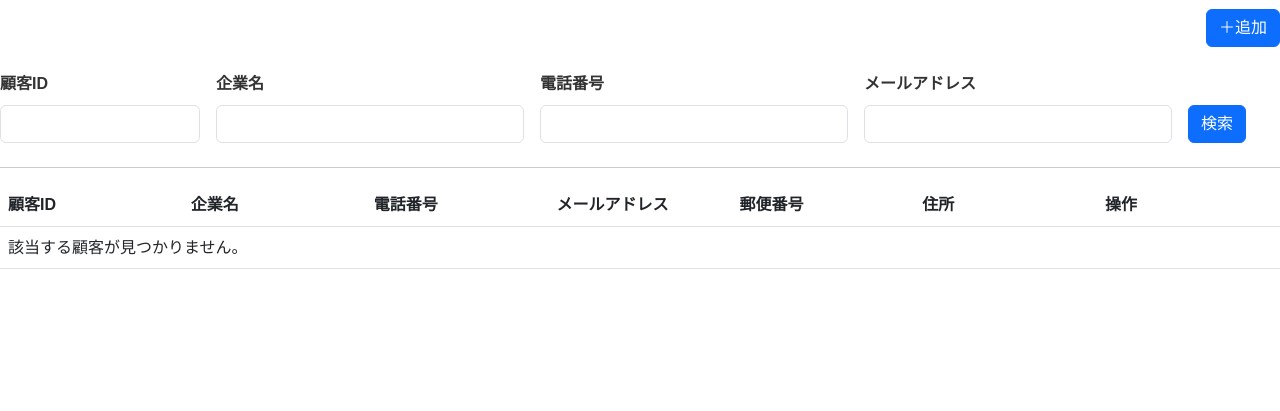
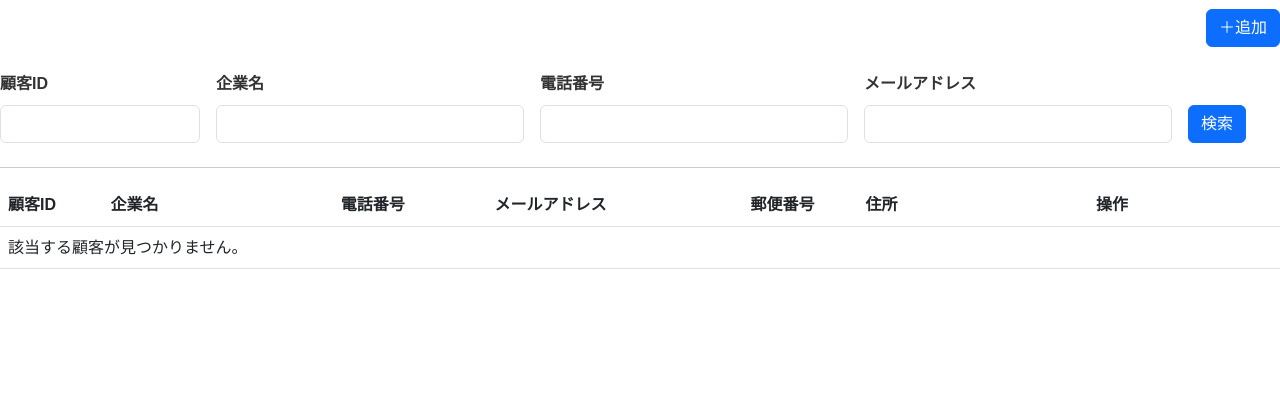
Before and after one commit to Kobadai722/phpSystem, a PHP site: page /customer/customer.php in a window 1280 px wide. Shown: the part 151-562 px from the top of the page. Run offline with PHP 8.4, Linux system fonts and the light colour scheme; data that the repository does not hold is empty; a stand-in replaces the project's code that opens the database connection.

Commit message:
fix ボタン部分の配置の修正

```diff
--- a/customer/customer-search.js
+++ b/customer/customer-search.js
@@ -44,20 +44,21 @@ document.addEventListener('DOMContentLoaded', function() {
         customers.forEach(customer => {
             let row = `
                 <tr>
-                    <td scope="row">${escapeHtml(customer.CUSTOMER_ID)}</td>
-                    <td>${escapeHtml(customer.NAME)}</td>
-                    <td>${escapeHtml(customer.CELL_NUMBER)}</td>
-                    <td>${escapeHtml(customer.MAIL)}</td>
-                    <td>${escapeHtml(customer.POST_CODE)}</td>
-                    <td>${escapeHtml(customer.ADDRESS)}</td>
-                    <td>
+                    <td class="col-id" scope="row">${escapeHtml(customer.CUSTOMER_ID)}</td>
+                    <td class="col-name">${escapeHtml(customer.NAME)}</td>
+                    <td class="col-tel">${escapeHtml(customer.CELL_NUMBER)}</td>
+                    <td class="col-mail">${escapeHtml(customer.MAIL)}</td>
+                    <td class="col-post">${escapeHtml(customer.POST_CODE)}</td>
+                    <td class="col-address">${escapeHtml(customer.ADDRESS)}</td>
+                    <td class="col-actions">
+                        <div class="d-flex flex-wrap gap-1">
                             <a href="customer-edit.php?id=${escapeHtml(customer.CUSTOMER_ID)}" class="btn btn-primary btn-sm">編集</a>
                             <button type="button" class="btn btn-danger btn-sm" data-bs-toggle="modal" data-bs-target="#deleteModal" data-id="${escapeHtml(customer.CUSTOMER_ID)}" data-name="${escapeHtml(customer.NAME)}">
                                 削除
                             </button>
                             <a href="sales-memo.php?customer_id=${escapeHtml(customer.CUSTOMER_ID)}" class="btn btn-info btn-sm">商談</a>
                             <a href="inquiry-history.php?customer_id=${escapeHtml(customer.CUSTOMER_ID)}" class="btn btn-success btn-sm">問合せ</a>
-
+                        </div>
                     </td>
                 </tr>
             `;
--- a/customer/customer.php
+++ b/customer/customer.php
@@ -16,6 +16,15 @@ require_once '../config.php';
         .table tbody { display: block; height: 720px; overflow-y: auto; }
         .table thead, .table tbody tr { display: table; width: 100%; table-layout: fixed; }
         .table td { word-wrap: break-word; word-break: break-all; }
+
+        /* 各列の幅を定義 */
+        .col-id { width: 8%; }
+        .col-name { width: 18%; }
+        .col-tel { width: 12%; }
+        .col-mail { width: 20%; }
+        .col-post { width: 9%; }
+        .col-address { width: 18%; }
+        .col-actions { width: 15%; }
     </style>
 </head>
 <?php include '../header.php'; ?>
@@ -52,13 +61,13 @@ require_once '../config.php';
         <table class="table table-hover">
             <thead>
                 <tr>
-                    <th scope="col">顧客ID</th>
-                    <th scope="col">企業名</th>
-                    <th scope="col">電話番号</th>
-                    <th scope="col">メールアドレス</th>
-                    <th scope="col">郵便番号</th>
-                    <th scope="col">住所</th>
-                    <th scope="col">操作</th>
+                    <th scope="col" class="col-id">顧客ID</th>
+                    <th scope="col" class="col-name">企業名</th>
+                    <th scope="col" class="col-tel">電話番号</th>
+                    <th scope="col" class="col-mail">メールアドレス</th>
+                    <th scope="col" class="col-post">郵便番号</th>
+                    <th scope="col" class="col-address">住所</th>
+                    <th scope="col" class="col-actions">操作</th>
                 </tr>
             </thead>
             <tbody id="customerTableBody">
```
Lines whose indentation alone changed are shown as unchanged.
